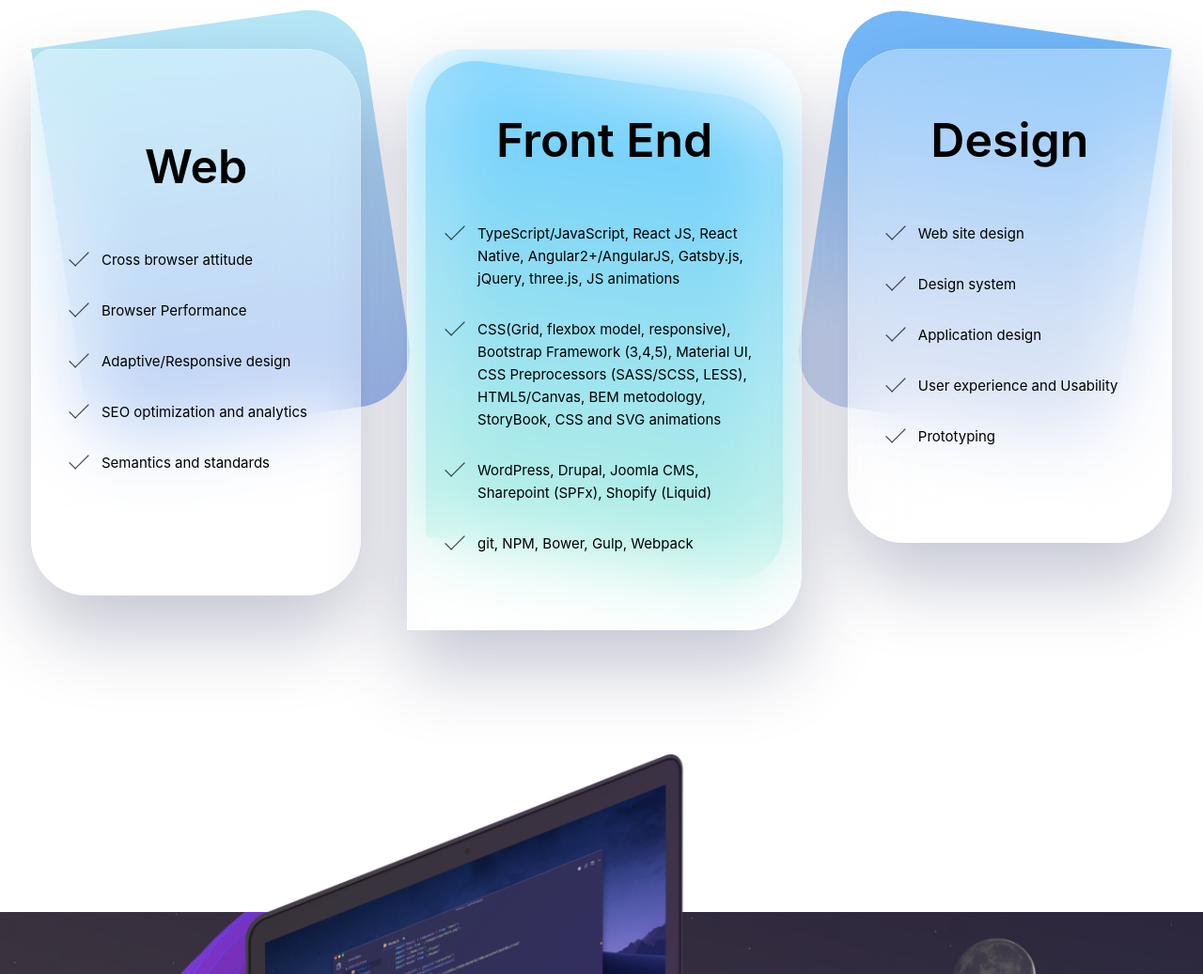
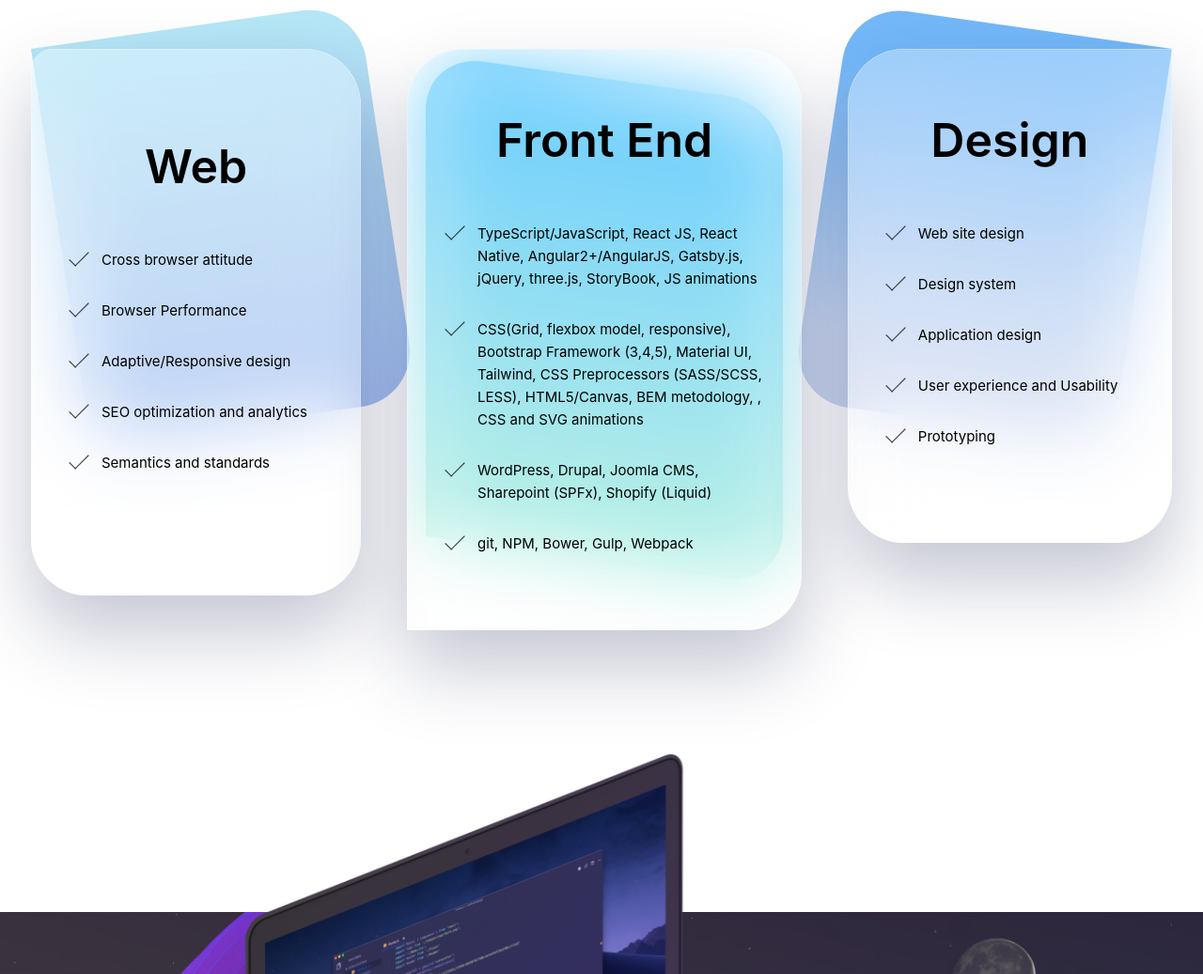
Before and after one commit to ValiaKu/kiddr, a Gatsby site: page / in a window 1280 px wide. Shown: the part 2774-3811 px from the top of the page at 94% size. Built offline with nearby package versions, Linux system fonts and the light colour scheme; Gatsby itself is replaced by a stand-in of ours.

Commit message:
fix styles stack

```diff
--- a/src/pages/index.js
+++ b/src/pages/index.js
@@ -258,14 +258,14 @@
                 <ul>
                   <li>
                     TypeScript/JavaScript, React JS, React Native,
-                    Angular2+/AngularJS, Gatsby.js, jQuery, three.js, JS
-                    animations
+                    Angular2+/AngularJS, Gatsby.js, jQuery, three.js, StoryBook,
+                    JS animations
                   </li>
                   <li>
                     CSS(Grid, flexbox model, responsive), Bootstrap Framework
-                    (3,4,5), Material UI, CSS Preprocessors (SASS/SCSS, LESS),
-                    HTML5/Canvas, BEM metodology, StoryBook, CSS and SVG
-                    animations
+                    (3,4,5), Material UI, Tailwind, CSS Preprocessors
+                    (SASS/SCSS, LESS), HTML5/Canvas, BEM metodology, , CSS and
+                    SVG animations
                   </li>
                   <li>
                     WordPress, Drupal, Joomla CMS, Sharepoint (SPFx), Shopify
```
Also changed, not shown: src/components/Section/Section.js (+1 -1 lines), 1 other file.
